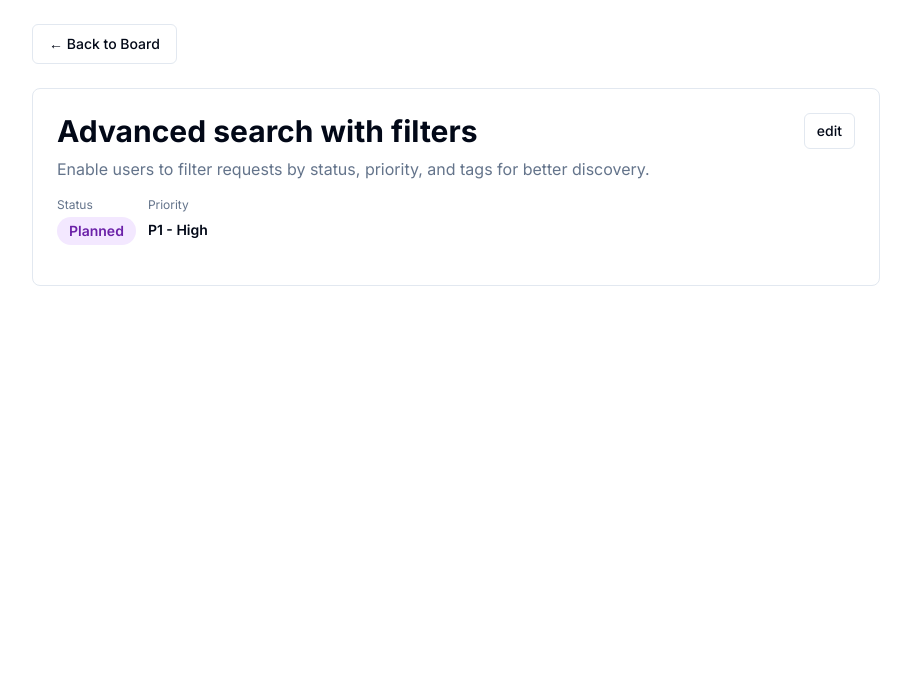
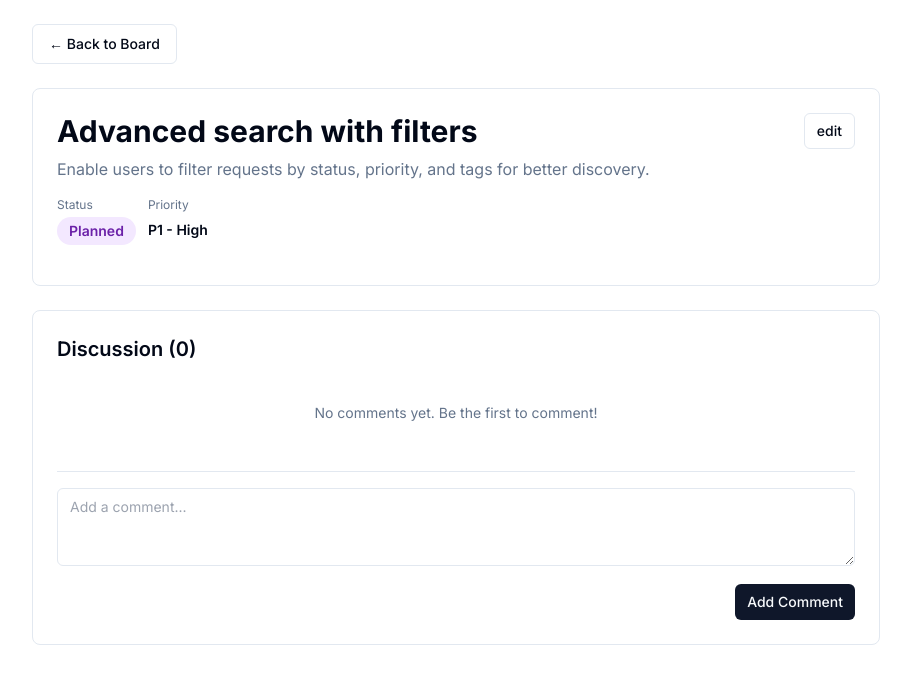
Before and after one commit to gcode-de/internal-feature-request-board, a Next.js app: page /requests/req-001 in a window 1280 px wide. Shown: the top 684 px of the page, without its empty margins (184-1095 px from the left). Built offline with nearby package versions, Linux system fonts and the light colour scheme.

Commit message:
Feature: Add comment

```diff
--- a/app/api/feature-requests/[id]/route.ts
+++ b/app/api/feature-requests/[id]/route.ts
@@ -1,5 +1,6 @@
 import { NextRequest, NextResponse } from "next/server";
 import { FeatureRequestRepository } from "@/lib/repositories/feature-request.repository";
+import { Status, Priority } from "@/types/feature-request";
 
 /**
  * GET /api/feature-requests/[id]
@@ -28,8 +29,35 @@ export async function PUT(request: NextRequest, { params }: { params: Promise<{
   try {
     const { id } = await params;
     const body = await request.json();
+    const existing = await FeatureRequestRepository.findById(id);
+    if (!existing) {
+      return NextResponse.json({ error: "Feature request not found" }, { status: 404 });
+    }
 
-    const updated = await FeatureRequestRepository.update(id, body);
+    const { title, description, status, priority, comment } = body;
+
+    const updates: Partial<typeof existing> = {};
+
+    if (typeof title === "string") updates.title = title;
+    if (typeof description === "string") updates.description = description;
+    if (typeof status === "string" && Object.values(Status).includes(status as Status)) {
+      updates.status = status as Status;
+    }
+    if (typeof priority === "string" && Object.values(Priority).includes(priority as Priority)) {
+      updates.priority = priority as Priority;
+    }
+
+    if (typeof comment === "string" && comment.trim()) {
+      const newComment = {
+        id: `comment-${Date.now()}-${Math.random().toString(36).substr(2, 9)}`,
+        featureRequestId: id,
+        content: comment,
+        createdAt: new Date(),
+      };
+      updates.comments = [...existing.comments, newComment];
+    }
+
+    const updated = await FeatureRequestRepository.update(id, updates);
 
     if (!updated) {
       return NextResponse.json({ error: "Feature request not found" }, { status: 404 });
--- a/app/requests/[id]/page.tsx
+++ b/app/requests/[id]/page.tsx
@@ -18,6 +18,8 @@ export default function FeatureRequestDetailPage({ params }: DetailPageProps) {
   const [error, setError] = useState<string | null>(null);
   const [isFormOpen, setIsFormOpen] = useState(false);
   const [id, setId] = useState<string | null>(null);
+  const [newComment, setNewComment] = useState("");
+  const [isSubmittingComment, setIsSubmittingComment] = useState(false);
 
   useEffect(() => {
     const loadParams = async () => {
@@ -62,6 +64,30 @@ export default function FeatureRequestDetailPage({ params }: DetailPageProps) {
       fetch(`/api/feature-requests/${id}`)
         .then((res) => res.json())
         .then((data) => setRequest(data));
+    }
+  };
+
+  const handleAddComment = async (e: React.FormEvent) => {
+    e.preventDefault();
+    if (!newComment.trim() || !id) return;
+
+    setIsSubmittingComment(true);
+    try {
+      const response = await fetch(`/api/feature-requests/${id}`, {
+        method: "PUT",
+        headers: { "Content-Type": "application/json" },
+        body: JSON.stringify({ comment: newComment }),
+      });
+
+      if (response.ok) {
+        const data: FeatureRequest = await response.json();
+        setRequest(data);
+        setNewComment("");
+      }
+    } catch (err) {
+      console.error("Failed to add comment:", err);
+    } finally {
+      setIsSubmittingComment(false);
     }
   };
 
@@ -146,6 +172,48 @@ export default function FeatureRequestDetailPage({ params }: DetailPageProps) {
         </div>
       </div>
 
+      {/* Comments Section */}
+      <div className="bg-card border rounded-lg p-6">
+        <h2 className="text-xl font-semibold mb-4">Discussion ({request.comments.length})</h2>
+
+        {/* Comments List */}
+        <div className="space-y-3 mb-6 max-h-96 overflow-y-auto">
+          {request.comments.length === 0 ? (
+            <p className="text-sm text-muted-foreground text-center py-6">
+              No comments yet. Be the first to comment!
+            </p>
+          ) : (
+            request.comments.map((comment) => (
+              <div key={comment.id} className="border rounded-md p-3 bg-background">
+                <div className="flex items-start justify-between gap-2 mb-2">
+                  <p className="text-sm flex-1">{comment.content}</p>
+                  <span className="text-xs text-muted-foreground flex-shrink-0">
+                    {new Date(comment.createdAt).toLocaleDateString()}
+                  </span>
+                </div>
+              </div>
+            ))
+          )}
+        </div>
+
+        {/* Add Comment Form */}
+        <form onSubmit={handleAddComment} className="border-t pt-4 space-y-3">
+          <textarea
+            placeholder="Add a comment..."
+            value={newComment}
+            onChange={(e) => setNewComment(e.target.value)}
+            rows={3}
+            className="w-full px-3 py-2 border rounded-md bg-background text-sm"
+            required
+          />
+          <div className="flex justify-end">
+            <Button type="submit" size="sm" disabled={isSubmittingComment}>
+              {isSubmittingComment ? "Adding..." : "Add Comment"}
+            </Button>
+          </div>
+        </form>
+      </div>
+
       <FeatureRequestForm
         request={request}
         isOpen={isFormOpen}
--- a/components/FeatureRequestList.tsx
+++ b/components/FeatureRequestList.tsx
@@ -76,6 +76,24 @@ export function FeatureRequestList({ requests, isLoading, error }: FeatureReques
                   >
                     {statusLabels[request.status]}
                   </span>
+                  {request.comments.length > 0 && (
+                    <span className="inline-flex items-center gap-1 text-xs text-muted-foreground">
+                      <svg
+                        xmlns="http://www.w3.org/2000/svg"
+                        width="14"
+                        height="14"
+                        viewBox="0 0 24 24"
+                        fill="none"
+                        stroke="currentColor"
+                        strokeWidth="2"
+                        strokeLinecap="round"
+                        strokeLinejoin="round"
+                      >
+                        <path d="M21 15a2 2 0 0 1-2 2H7l-4 4V5a2 2 0 0 1 2-2h14a2 2 0 0 1 2 2z" />
+                      </svg>
+                      {request.comments.length}
+                    </span>
+                  )}
                 </div>
               </CardContent>
             </Card>
--- a/lib/repositories/feature-request.repository.ts
+++ b/lib/repositories/feature-request.repository.ts
@@ -11,6 +11,7 @@ let featureRequests: Map<string, FeatureRequest> = new Map([
         "Enable users to filter requests by status, priority, and tags for better discovery.",
       status: Status.Planned,
       priority: Priority.P1,
+      comments: [],
     },
   ],
   [
@@ -21,6 +22,7 @@ let featureRequests: Map<string, FeatureRequest> = new Map([
       description: "Notify submitters when their request status changes to keep them informed.",
       status: Status.UnderReview,
       priority: Priority.P2,
+      comments: [],
     },
   ],
   [
@@ -32,6 +34,7 @@ let featureRequests: Map<string, FeatureRequest> = new Map([
         "Suggest similar existing requests when users submit new ideas to reduce duplicates.",
       status: Status.Proposed,
       priority: Priority.P2,
+      comments: [],
     },
   ],
   [
@@ -42,6 +45,7 @@ let featureRequests: Map<string, FeatureRequest> = new Map([
       description: "Display planned and in-progress features on a public-facing roadmap page.",
       status: Status.InProgress,
       priority: Priority.P0,
+      comments: [],
     },
   ],
   [
@@ -52,6 +56,7 @@ let featureRequests: Map<string, FeatureRequest> = new Map([
       description: "Allow users to switch between light and dark themes for better accessibility.",
       status: Status.Shipped,
       priority: Priority.P3,
+      comments: [],
     },
   ],
 ]);
@@ -75,11 +80,12 @@ export class FeatureRequestRepository {
   /**
    * Submit a new feature request
    */
-  static async create(request: Omit<FeatureRequest, "id">): Promise<FeatureRequest> {
+  static async create(request: Omit<FeatureRequest, "id" | "comments">): Promise<FeatureRequest> {
     const id = `req-${Date.now()}`;
     const newRequest: FeatureRequest = {
       ...request,
       id,
+      comments: [],
     };
     featureRequests.set(id, newRequest);
     return newRequest;
--- a/types/feature-request.ts
+++ b/types/feature-request.ts
@@ -1,4 +1,6 @@
 // Domain types for Feature Request Board
+
+import { Comment } from "./comment";
 
 export enum Status {
   Proposed = "proposed",
@@ -22,6 +24,7 @@ export interface FeatureRequest {
   description: string;
   status: Status;
   priority: Priority;
+  comments: Comment[];
 }
 
 export const statusLabels: Record<Status, string> = {
```
Also changed, not shown: types/comment.ts (added, +11 -0 lines), 1 other file (tests, documents, lock files or other folders).
